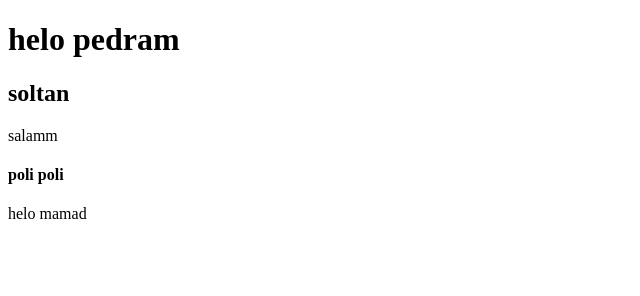
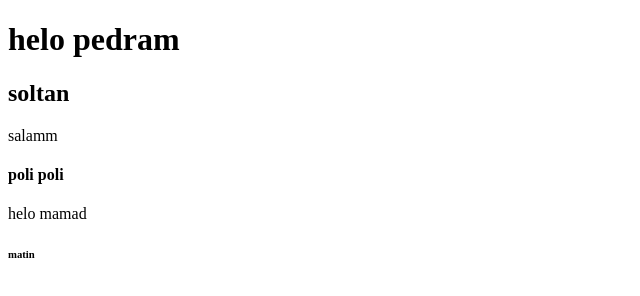
Before and after one commit to PEDRAM138/web-weaver, a plain HTML site: page pedram.html in a window 1280 px wide. Shown: the full height of the page, 0-640 px from the left. Drawn offline with Linux system fonts and the light colour scheme.

Commit message:
helo matin

```diff
--- a/pedram.html
+++ b/pedram.html
@@ -11,5 +11,6 @@
     salamm
     <h4>poli poli</h4>
     helo mamad
+    <h6>matin</h6>
 </body>
 </html>
```
